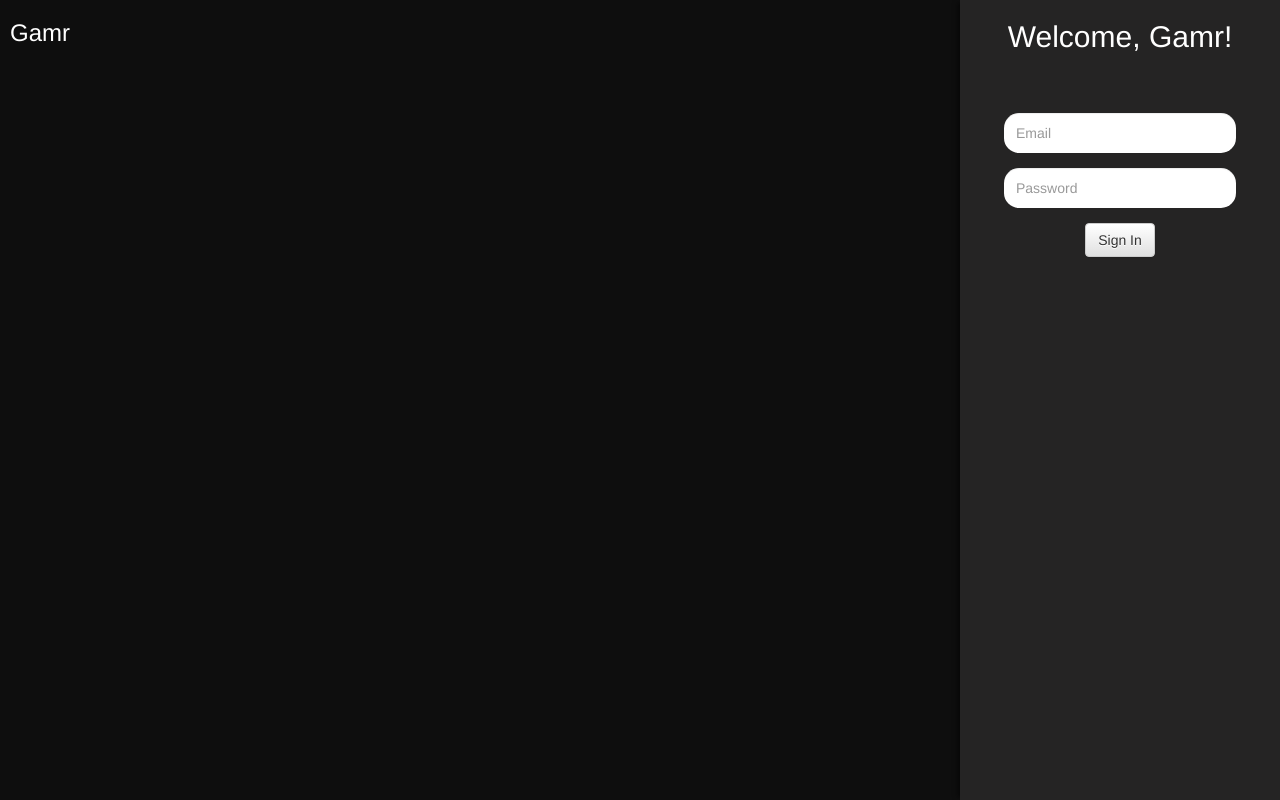
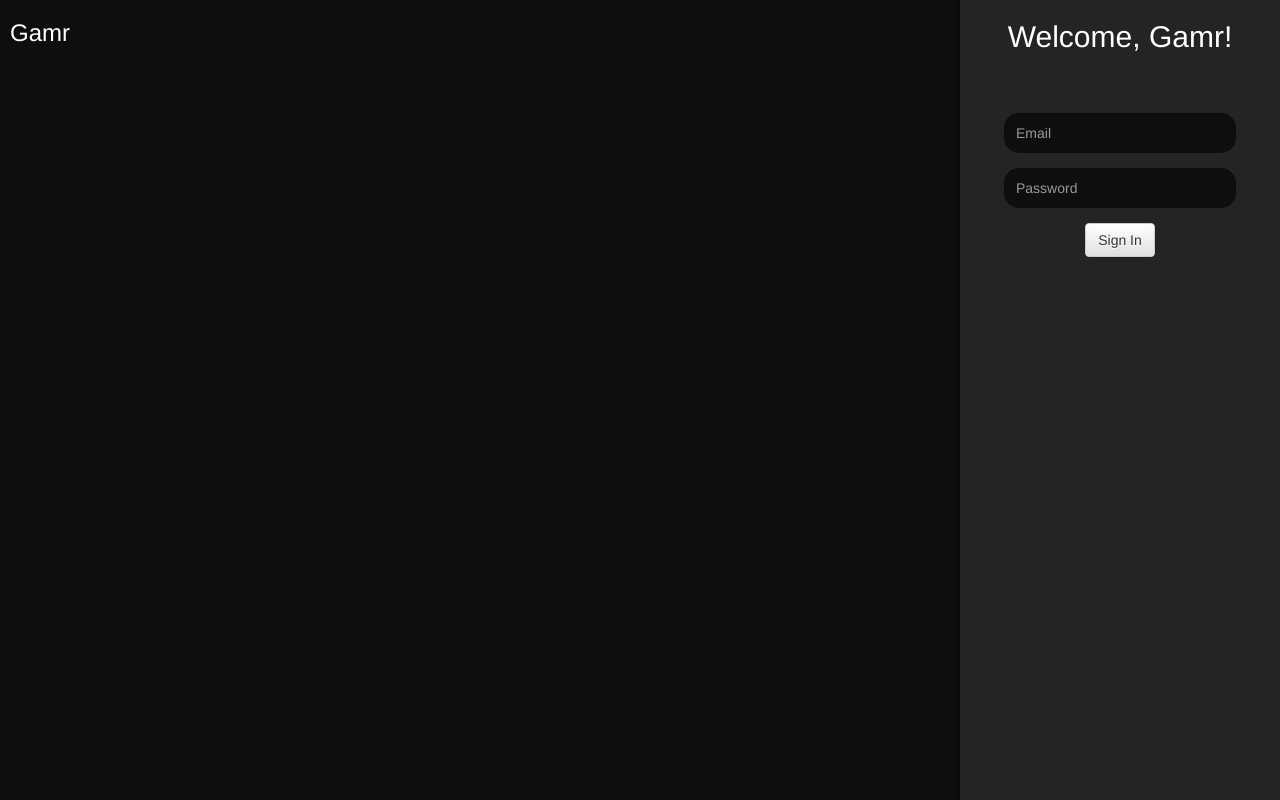
Before and after one commit to sabinadams/Gamr-Old, an Angular app: page / in a window 1280 px wide. Built offline with nearby package versions, Linux system fonts and the light colour scheme.

Commit message:
Simulated Login
The sign-in button now sends you to the home page regardless of what
you type into the login form.

```diff
--- a/src/app/pages/login/login.css
+++ b/src/app/pages/login/login.css
@@ -23,6 +23,6 @@
     -webkit-background-clip: padding-box;
     border-radius: 15px;
     border:0;
-	background-image:#0e0e0e;
+	background-color:#0e0e0e;
 	height:40px;
 }
--- a/src/app/pages/login/login.html
+++ b/src/app/pages/login/login.html
@@ -13,7 +13,7 @@
 					<input type="password" class="form-control form-input" placeholder="Password">
 				</div>
 				<!-- Standard button -->
-				<button type="button" class="btn btn-default sign-in-button">Sign In</button>
+				<button type="button" [routerLink]="['home']" class="btn btn-default sign-in-button">Sign In</button>
 			</div>
 		</div>
 	</div>
```
